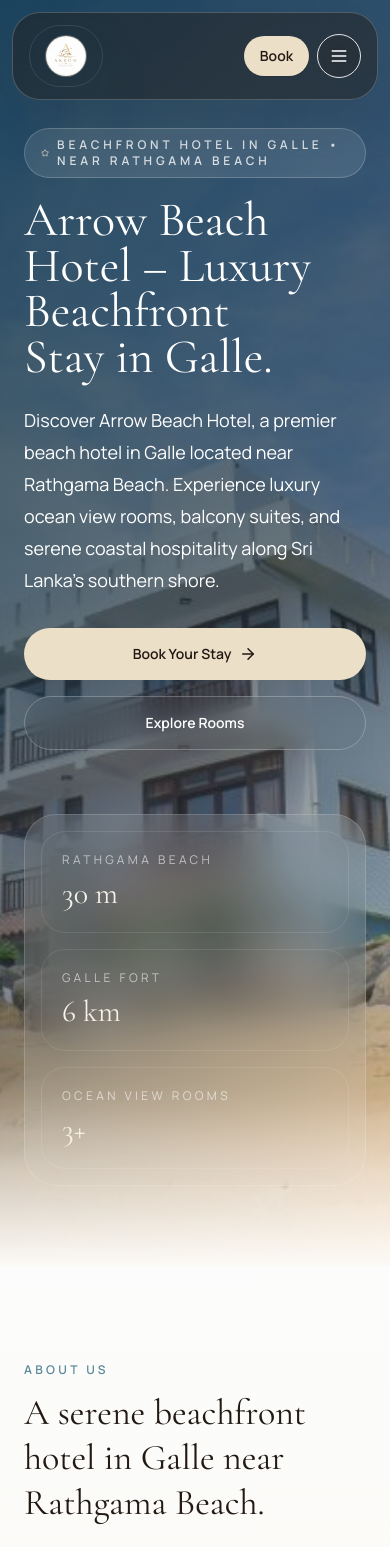
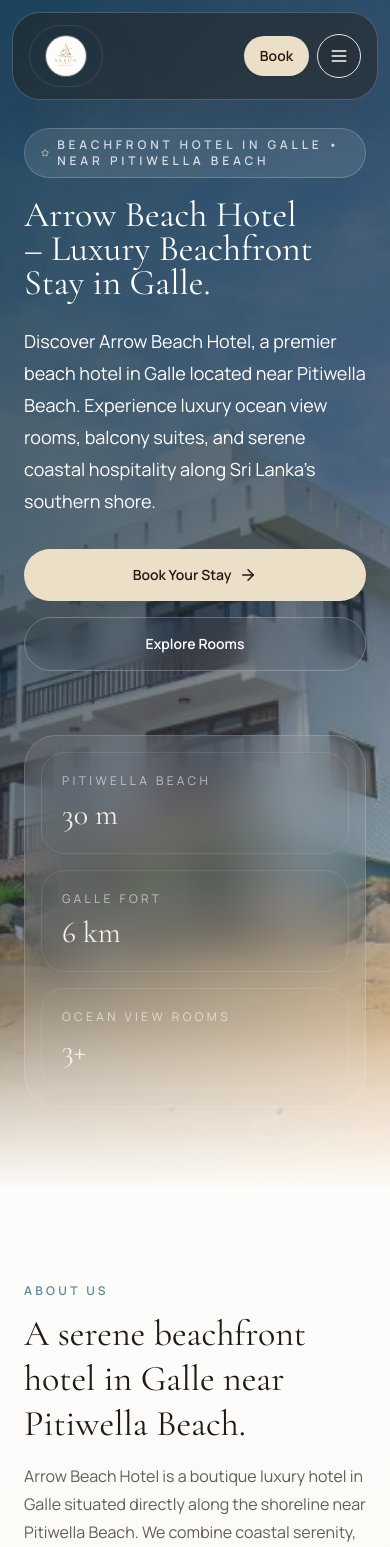
Before and after one commit to nminekshi/ArrowBeach, a Next.js app in the folder frontend/: page / in a window 390 px wide. Shown: the top 1547 px of the page. Built offline with nearby package versions, Linux system fonts and the light colour scheme.

Commit message:
Replace Rathgama Beach with Pitiwella Beach across entire website

```diff
--- a/frontend/app/booking/page.tsx
+++ b/frontend/app/booking/page.tsx
@@ -5,11 +5,11 @@ import { BookingForm } from '@/components/booking-form';
 export const metadata: Metadata = {
   title: 'Book Your Stay | Arrow Beach Hotel - Beachfront Hotel in Galle',
   description:
-    'Reserve your stay at Arrow Beach Hotel, a premier beachfront hotel in Galle near Rathgama Beach, Sri Lanka. Select check-in dates, guest count, and ocean view rooms.',
+    'Reserve your stay at Arrow Beach Hotel, a premier beachfront hotel in Galle near Pitiwella Beach, Sri Lanka. Select check-in dates, guest count, and ocean view rooms.',
   keywords: [
     'Arrow Beach Hotel booking',
     'beachfront hotel in Galle',
-    'hotel near Rathgama Beach',
+    'hotel near Pitiwella Beach',
     'book hotel in Galle',
     'Sri Lanka beach resort booking',
   ],
@@ -19,7 +19,7 @@ export const metadata: Metadata = {
   openGraph: {
     title: 'Book Your Stay | Arrow Beach Hotel - Beachfront Hotel in Galle',
     description:
-      'Reserve your luxury room at Arrow Beach Hotel near Rathgama Beach, Galle. Ocean view balconies and serene beachfront stays.',
+      'Reserve your luxury room at Arrow Beach Hotel near Pitiwella Beach, Galle. Ocean view balconies and serene beachfront stays.',
     url: '/booking',
   },
 };
--- a/frontend/app/gallery/page.tsx
+++ b/frontend/app/gallery/page.tsx
@@ -5,13 +5,13 @@ import type { Metadata } from 'next';
 import { SectionHeading } from '@/components/section-heading';
 
 export const metadata: Metadata = {
-  title: 'Photo Gallery | Arrow Beach Hotel in Galle near Rathgama Beach',
+  title: 'Photo Gallery | Arrow Beach Hotel in Galle near Pitiwella Beach',
   description:
-    'Explore the photo gallery of Arrow Beach Hotel, a luxury beachfront hotel in Galle near Rathgama Beach, Sri Lanka. Browse pictures of rooms, ocean views, and facilities.',
+    'Explore the photo gallery of Arrow Beach Hotel, a luxury beachfront hotel in Galle near Pitiwella Beach, Sri Lanka. Browse pictures of rooms, ocean views, and facilities.',
   keywords: [
     'Arrow Beach Hotel gallery',
     'beach hotel in Galle photos',
-    'hotel near Rathgama Beach',
+    'hotel near Pitiwella Beach',
     'beachfront hotel in Galle pictures',
     'Sri Lanka beach resort gallery',
   ],
@@ -19,9 +19,9 @@ export const metadata: Metadata = {
     canonical: '/gallery',
   },
   openGraph: {
-    title: 'Photo Gallery | Arrow Beach Hotel in Galle near Rathgama Beach',
+    title: 'Photo Gallery | Arrow Beach Hotel in Galle near Pitiwella Beach',
     description:
-      'Browse high-resolution photos of Arrow Beach Hotel in Galle, Sri Lanka near Rathgama Beach.',
+      'Browse high-resolution photos of Arrow Beach Hotel in Galle, Sri Lanka near Pitiwella Beach.',
     url: '/gallery',
   },
 };
@@ -46,7 +46,7 @@ export default function GalleryPage() {
         <SectionHeading
           eyebrow="Full Gallery"
           title="Every corner of Arrow Beach Hotel in Galle."
-          description="Explore our complete photo gallery showcasing luxury rooms, ocean views, and serene beachfront facilities near Rathgama Beach."
+          description="Explore our complete photo gallery showcasing luxury rooms, ocean views, and serene beachfront facilities near Pitiwella Beach."
         />
 
         <div className="mt-14 grid gap-4 sm:grid-cols-2 md:grid-cols-3 lg:grid-cols-4">
--- a/frontend/app/layout.tsx
+++ b/frontend/app/layout.tsx
@@ -20,20 +20,20 @@ const body = Manrope({
 export const metadata: Metadata = {
   metadataBase: new URL('https://arrowbeachresort.com'),
   title: {
-    default: `Arrow Beach Hotel | Beachfront Hotel in Galle near Rathgama Beach`,
+    default: `Arrow Beach Hotel | Beachfront Hotel in Galle near Pitiwella Beach`,
     template: `%s | ${site.name}`,
   },
   description:
-    'Arrow Beach Hotel is a luxury beachfront hotel in Galle, Sri Lanka near Rathgama Beach. Experience ocean view double & triple rooms, private balcony suites, serene beach stays, and authentic Sri Lankan hospitality.',
+    'Arrow Beach Hotel is a luxury beachfront hotel in Galle, Sri Lanka near Pitiwella Beach. Experience ocean view double & triple rooms, private balcony suites, serene beach stays, and authentic Sri Lankan hospitality.',
   keywords: [
     'Arrow Beach Hotel',
     'beach hotel in Galle',
     'hotel in Galle',
-    'hotel near Rathgama Beach',
+    'hotel near Pitiwella Beach',
     'beachfront hotel in Galle',
     'Sri Lanka hotel',
     'Galle luxury resort',
-    'Rathgama Beach accommodation',
+    'Pitiwella Beach accommodation',
     'ocean view room Galle',
   ],
   icons: {
@@ -54,9 +54,9 @@ export const metadata: Metadata = {
     canonical: '/',
   },
   openGraph: {
-    title: `Arrow Beach Hotel | Beachfront Hotel in Galle near Rathgama Beach`,
+    title: `Arrow Beach Hotel | Beachfront Hotel in Galle near Pitiwella Beach`,
     description:
-      'Arrow Beach Hotel is a luxury beachfront hotel in Galle near Rathgama Beach, Sri Lanka. Features ocean view rooms, balcony suites, and serene beach access.',
+      'Arrow Beach Hotel is a luxury beachfront hotel in Galle near Pitiwella Beach, Sri Lanka. Features ocean view rooms, balcony suites, and serene beach access.',
     url: 'https://arrowbeachresort.com',
     siteName: site.name,
     images: [
@@ -73,9 +73,9 @@ export const metadata: Metadata = {
   },
   twitter: {
     card: 'summary_large_image',
-    title: `Arrow Beach Hotel | Beachfront Hotel in Galle near Rathgama Beach`,
+    title: `Arrow Beach Hotel | Beachfront Hotel in Galle near Pitiwella Beach`,
     description:
-      'Arrow Beach Hotel is a luxury beachfront hotel in Galle near Rathgama Beach, Sri Lanka. Features ocean view rooms, balcony suites, and serene beach access.',
+      'Arrow Beach Hotel is a luxury beachfront hotel in Galle near Pitiwella Beach, Sri Lanka. Features ocean view rooms, balcony suites, and serene beach access.',
     images: ['https://arrowbeachresort.com/og-image.jpg'],
   },
 };
--- a/frontend/components/about.tsx
+++ b/frontend/components/about.tsx
@@ -19,8 +19,8 @@ export function About() {
           <motion.div initial="initial" whileInView="whileInView" viewport={{ once: true }} transition={{ staggerChildren: 0.12 }}>
             <SectionHeading
               eyebrow="About Us"
-              title="A serene beachfront hotel in Galle near Rathgama Beach."
-              description="Arrow Beach Hotel is a boutique luxury hotel in Galle situated directly along the shoreline near Rathgama Beach. We combine coastal serenity, warm Sri Lankan hospitality, and ocean-facing suites designed for couples, families, and quiet getaways."
+              title="A serene beachfront hotel in Galle near Pitiwella Beach."
+              description="Arrow Beach Hotel is a boutique luxury hotel in Galle situated directly along the shoreline near Pitiwella Beach. We combine coastal serenity, warm Sri Lankan hospitality, and ocean-facing suites designed for couples, families, and quiet getaways."
             />
 
             <div className="mt-8 grid gap-4">
@@ -49,7 +49,7 @@ export function About() {
           >
             <Image
               src="/images/hero-bedroom.jpg"
-              alt="Arrow Beach Hotel luxury ocean view bedroom suite in Galle near Rathgama Beach"
+              alt="Arrow Beach Hotel luxury ocean view bedroom suite in Galle near Pitiwella Beach"
               width={1200}
               height={1400}
               className="h-[540px] w-full object-cover"
--- a/frontend/components/attractions.tsx
+++ b/frontend/components/attractions.tsx
@@ -10,8 +10,8 @@ export function Attractions() {
       <div className="w-full px-6 lg:px-8">
         <SectionHeading
           eyebrow="Nearby Attractions"
-          title="Explore Galle and Rathgama Beach from Arrow Beach Hotel."
-          description="Located right near Rathgama Beach, Arrow Beach Hotel offers easy access to historic Galle Fort, pristine Southern Sri Lanka beaches, peace pagodas, and coastal wildlife."
+          title="Explore Galle and Pitiwella Beach from Arrow Beach Hotel."
+          description="Located right near Pitiwella Beach, Arrow Beach Hotel offers easy access to historic Galle Fort, pristine Southern Sri Lanka beaches, peace pagodas, and coastal wildlife."
         />
 
         <div className="mt-14 grid gap-4 md:grid-cols-2 xl:grid-cols-4">
--- a/frontend/components/facilities.tsx
+++ b/frontend/components/facilities.tsx
@@ -11,7 +11,7 @@ export function Facilities() {
         <SectionHeading
           eyebrow="Facilities"
           title="Resort amenities at Arrow Beach Hotel in Galle."
-          description="A thoughtful collection of resort essentials at Arrow Beach Hotel near Rathgama Beach, designed around comfort, ease, and a luxury beachside stay."
+          description="A thoughtful collection of resort essentials at Arrow Beach Hotel near Pitiwella Beach, designed around comfort, ease, and a luxury beachside stay."
         />
 
         <div className="mt-14 grid gap-4 sm:grid-cols-2 lg:grid-cols-4">
--- a/frontend/components/hero.tsx
+++ b/frontend/components/hero.tsx
@@ -16,7 +16,7 @@ export function Hero() {
     <section className="relative min-h-screen overflow-hidden bg-night text-white">
       <Image
         src="/images/hero-suite.jpg"
-        alt="Arrow Beach Hotel - Premier beachfront hotel in Galle near Rathgama Beach"
+        alt="Arrow Beach Hotel - Premier beachfront hotel in Galle near Pitiwella Beach"
         fill
         priority
         sizes="100vw"
@@ -38,19 +38,19 @@ export function Hero() {
             className="mb-5 inline-flex items-center gap-2 rounded-full border border-white/20 bg-white/10 px-4 py-2 text-xs font-semibold uppercase tracking-[0.32em] text-white/80 backdrop-blur-md"
           >
             <Star size={14} className="text-sand-200" />
-            Beachfront Hotel in Galle • Near Rathgama Beach
+            Beachfront Hotel in Galle • Near Pitiwella Beach
           </motion.p>
 
           <motion.h1
             variants={fadeUp}
             transition={{ duration: 0.8 }}
-            className="font-display text-5xl leading-[0.95] text-balance sm:text-6xl lg:text-8xl"
+            className="font-display text-4xl leading-[0.95] text-balance sm:text-5xl lg:text-6xl"
           >
             Arrow Beach Hotel – Luxury Beachfront Stay in Galle.
           </motion.h1>
 
           <motion.h2 variants={fadeUp} transition={{ duration: 0.75 }} className="mt-6 w-full text-lg leading-8 text-white/82 sm:text-xl">
-            Discover Arrow Beach Hotel, a premier beach hotel in Galle located near Rathgama Beach. Experience luxury ocean view rooms, balcony suites, and serene coastal hospitality along Sri Lanka’s southern shore.
+            Discover Arrow Beach Hotel, a premier beach hotel in Galle located near Pitiwella Beach. Experience luxury ocean view rooms, balcony suites, and serene coastal hospitality along Sri Lanka’s southern shore.
           </motion.h2>
 
           <motion.div variants={fadeUp} transition={{ duration: 0.75 }} className="mt-8 flex flex-col gap-4 sm:flex-row">
--- a/frontend/components/json-ld.tsx
+++ b/frontend/components/json-ld.tsx
@@ -11,7 +11,7 @@ export function HotelJsonLd() {
       'https://arrowbeachresort.com/images/hero-suite.jpg',
       'https://arrowbeachresort.com/images/hero.jpg'
     ],
-    'description': 'Arrow Beach Hotel is a luxury beachfront hotel in Galle, Sri Lanka near Rathgama Beach. Features ocean view double & triple rooms, private balcony suites, serene beach access, and authentic Sri Lankan hospitality.',
+    'description': 'Arrow Beach Hotel is a luxury beachfront hotel in Galle, Sri Lanka near Pitiwella Beach. Features ocean view double & triple rooms, private balcony suites, serene beach access, and authentic Sri Lankan hospitality.',
     'telephone': '+94775290351',
     'email': 'arrowbeachresort@gmail.com',
     'priceRange': '$18 - $50',
@@ -19,7 +19,7 @@ export function HotelJsonLd() {
     'paymentAccepted': 'Cash, Credit Card',
     'address': {
       '@type': 'PostalAddress',
-      'streetAddress': 'Arrow Beach Hotel, Rathgama Beach',
+      'streetAddress': 'Arrow Beach Hotel, Pitiwella Beach',
       'addressLocality': 'Galle',
       'addressRegion': 'Southern Province',
       'postalCode': '80000',
--- a/frontend/data/site.ts
+++ b/frontend/data/site.ts
@@ -3,13 +3,13 @@ import { Bath, CarFront, ChefHat, Coffee, Home, Waves, Wifi, Wind } from 'lucide
 export const site = {
   name: 'Arrow Beach Hotel',
   description:
-    'Arrow Beach Hotel is a luxury beachfront hotel in Galle near Rathgama Beach, Sri Lanka. Experience ocean view rooms, balcony suites, serene beach access, and authentic Sri Lankan hospitality.',
-  tagline: 'Luxury Beachfront Hotel in Galle near Rathgama Beach',
-  location: 'Rathgama Beach, Galle, Sri Lanka',
+    'Arrow Beach Hotel is a luxury beachfront hotel in Galle near Pitiwella Beach, Sri Lanka. Experience ocean view rooms, balcony suites, serene beach access, and authentic Sri Lankan hospitality.',
+  tagline: 'Luxury Beachfront Hotel in Galle near Pitiwella Beach',
+  location: 'Pitiwella Beach, Galle, Sri Lanka',
   phone: '+94 77 529 0351',
   phoneDisplay: '+94 77 529 0351',
   email: 'arrowbeachresort@gmail.com',
-  address: 'Arrow Beach Hotel, Rathgama Beach, Galle, Sri Lanka',
+  address: 'Arrow Beach Hotel, Pitiwella Beach, Galle, Sri Lanka',
   whatsapp: '94775290351',
   mapQuery: 'Arrow Beach Hotel, Galle, Sri Lanka',
 };
@@ -25,13 +25,13 @@ export const navigation = [
 ];
 
 export const heroStats = [
-  { label: 'Rathgama Beach', value: '30 m' },
+  { label: 'Pitiwella Beach', value: '30 m' },
   { label: 'Galle Fort', value: '6 km' },
   { label: 'Ocean View Rooms', value: '3+' },
 ];
 
 export const highlights = [
-  'Direct access to Rathgama Beach with ocean sunrise views',
+  'Direct access to Pitiwella Beach with ocean sunrise views',
   'Refined Sri Lankan hospitality and personalized service',
   'Calm interiors designed for romantic couples and family stays in Galle',
 ];
@@ -140,7 +140,7 @@ export const facilities = [
 
 export const galleryImages = [
   {
-    alt: 'Arrow Beach Hotel ocean view balcony room in Galle near Rathgama Beach',
+    alt: 'Arrow Beach Hotel ocean view balcony room in Galle near Pitiwella Beach',
     src: '/images/gallery/gallery-1.jpg',
   },
   {
@@ -156,7 +156,7 @@ export const galleryImages = [
     src: '/images/gallery/gallery-4.jpg',
   },
   {
-    alt: 'Arrow Beach Hotel ocean terrace in Galle near Rathgama Beach',
+    alt: 'Arrow Beach Hotel ocean terrace in Galle near Pitiwella Beach',
     src: '/images/gallery/gallery-5.jpg',
   },
   {
@@ -185,7 +185,7 @@ export const testimonials = [
 
 export const attractions = [
   {
-    name: 'Rathgama Beach',
+    name: 'Pitiwella Beach',
     distance: '1 min walk (30 m)',
     description: 'Serene golden sands, ideal for quiet morning walks and ocean sunsets.',
   },
```
